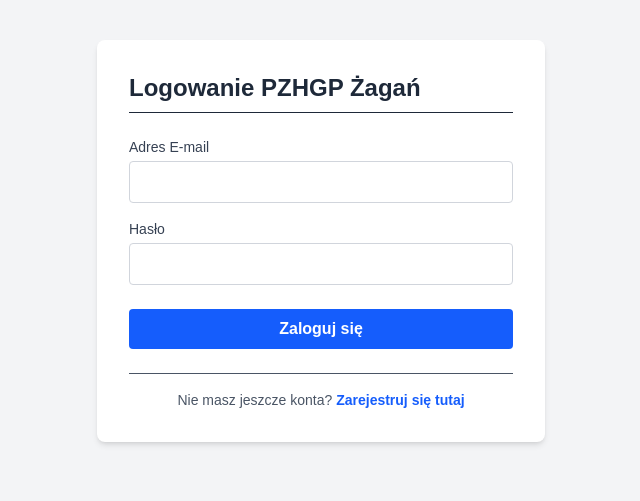
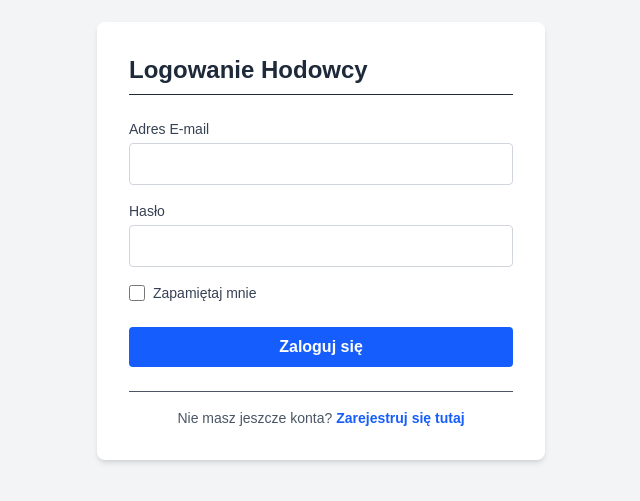
Before and after one commit to Karolkzsp5/pzhgp-zagan, a Next.js app in the folder frontend/: page /login in a window 1280 px wide. Shown: the part 159-660 px from the top of the page, without its empty margins (319-959 px from the left). Built offline with nearby package versions, Linux system fonts and the light colour scheme.

Commit message:
Added "Remember me" checkbox

```diff
--- a/frontend/src/app/login/page.tsx
+++ b/frontend/src/app/login/page.tsx
@@ -22,6 +22,7 @@ export default function LoginPage() {
         password: ''
     });
 
+    const [rememberMe, setRememberMe] = useState<boolean>(false);
     const [message, setMessage] = useState<MessageState>({ text: '', type: '' });
 
     const handleChange = (e: ChangeEvent<HTMLInputElement>) => {
@@ -50,7 +51,13 @@ export default function LoginPage() {
             if (response.ok) {
                 setMessage({ text: 'Zalogowano pomyślnie! Przekierowywanie...', type: 'success' });
 
-                localStorage.setItem('jwt_token', data);
+                if (rememberMe) {
+                    localStorage.setItem('jwt_token', data);
+                    sessionStorage.removeItem('jwt_token');
+                } else {
+                    sessionStorage.setItem('jwt_token', data);
+                    localStorage.removeItem('jwt_token');
+                }
 
                 setTimeout(() => {
                     router.push('/');
@@ -67,7 +74,7 @@ export default function LoginPage() {
     return (
         <div className="min-h-screen flex items-center justify-center bg-gray-100 p-4">
             <div className="bg-white p-8 rounded-lg shadow-md w-full max-w-md">
-                <h1 className="text-2xl font-bold mb-6 text-gray-800 border-b pb-2">Logowanie PZHGP Żagań</h1>
+                <h1 className="text-2xl font-bold mb-6 text-gray-800 border-b pb-2">Logowanie Hodowcy</h1>
 
                 <form onSubmit={handleSubmit} className="space-y-4">
                     <div>
@@ -92,6 +99,23 @@ export default function LoginPage() {
                             required
                             className="mt-1 block w-full p-2 border text-gray-700 border-gray-300 rounded focus:ring-blue-500 focus:border-blue-500"
                         />
+                    </div>
+
+                    <div className="flex items-center justify-between mt-2">
+                        <div className="flex items-center">
+                            <input
+                                id="remember-me"
+                                name="remember-me"
+                                type="checkbox"
+                                checked={rememberMe}
+                                onChange={(e) => setRememberMe(e.target.checked)}
+                                disabled={message.type === 'info'}
+                                className="h-4 w-4 text-blue-600 focus:ring-blue-500 border-gray-300 rounded cursor-pointer disabled:cursor-not-allowed"
+                            />
+                            <label htmlFor="remember-me" className="ml-2 block text-sm text-gray-700 cursor-pointer select-none">
+                                Zapamiętaj mnie
+                            </label>
+                        </div>
                     </div>
 
                     {message.text && (
--- a/frontend/src/app/register/page.tsx
+++ b/frontend/src/app/register/page.tsx
@@ -203,7 +203,7 @@ export default function RegisterPage() {
                         <div>
                             <label className="block text-sm font-medium text-gray-700">Numer telefonu</label>
                             <input type="text" name="phoneNumber" value={formData.phoneNumber} onChange={handleChange} required
-                                   maxLength={9}
+                                   maxLength={11}
                                    placeholder={focusedField === 'phoneNumber' ? "np. 123 456 789" : ""}
                                    onFocus={() => setFocusedField('phoneNumber')}
                                    onBlur={() => setFocusedField(null)}
```
